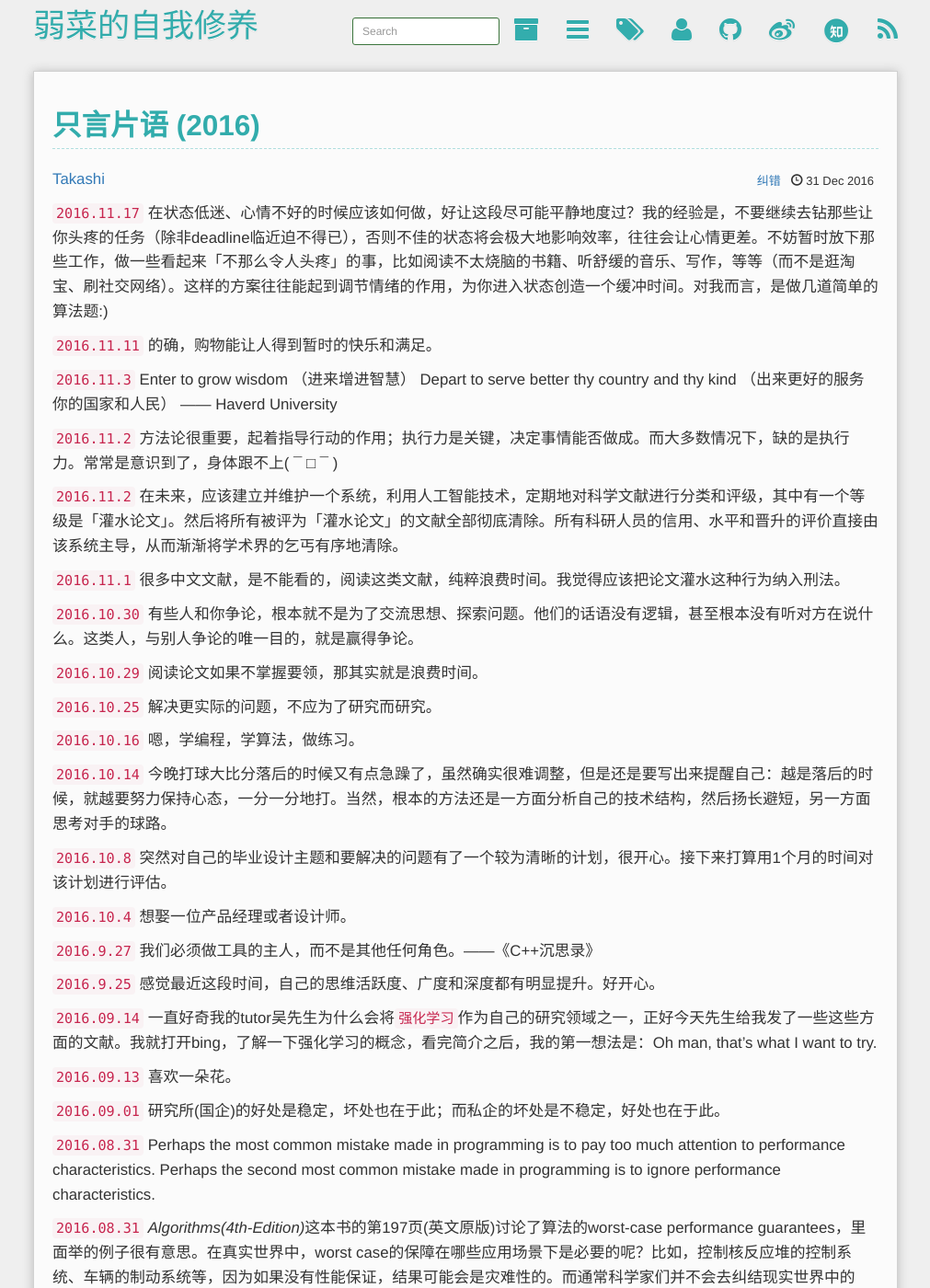
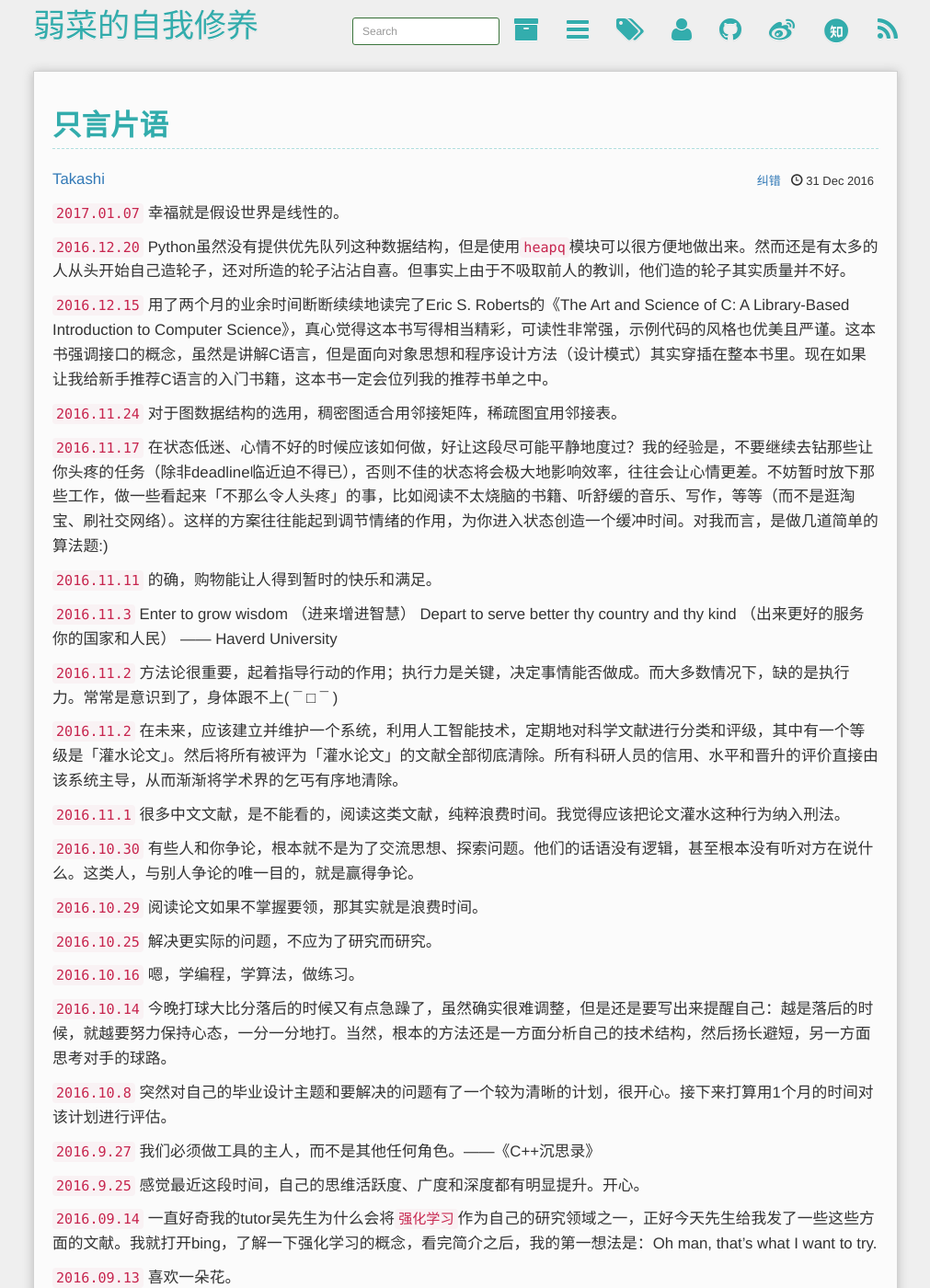
Before and after one commit to mioopoi/mioopoi.github.io, a Jekyll site: the page built from _posts/2016-12-31-tweet.md, in a window 1280 px wide and 1400 px high. Shown: the whole window at 92% size, without its empty margins (134-1145 px from the left). Built offline with Jekyll 4.4.1, drawn with Linux system fonts in a browser that asks for light colours; Markdown is read by kramdown in place of the engine named in the settings; comment, search, counter and statistics services are not loaded; some of the changed text lies outside the part shown.

Commit message:
post story-of-qiu-yi-ke.md

```diff
--- a/_posts/哲思/2016-12-31-tweet-2016.md
+++ b/_posts/2016-12-31-tweet.md
@@ -1,12 +1,20 @@
 ---
 layout: post
-title: 只言片语 (2016)
+title: 只言片语
 category: 哲思
 tags: [tweet]
 summary:
 ---
 
 [Takashi](mioopoi.github.io/about)
+
+`2017.01.07` 幸福就是假设世界是线性的。
+
+`2016.12.20` Python虽然没有提供优先队列这种数据结构，但是使用`heapq`模块可以很方便地做出来。然而还是有太多的人从头开始自己造轮子，还对所造的轮子沾沾自喜。但事实上由于不吸取前人的教训，他们造的轮子其实质量并不好。
+
+`2016.12.15` 用了两个月的业余时间断断续续地读完了Eric S. Roberts的《The Art and Science of C: A Library-Based Introduction to Computer Science》，真心觉得这本书写得相当精彩，可读性非常强，示例代码的风格也优美且严谨。这本书强调接口的概念，虽然是讲解C语言，但是面向对象思想和程序设计方法（设计模式）其实穿插在整本书里。现在如果让我给新手推荐C语言的入门书籍，这本书一定会位列我的推荐书单之中。
+
+`2016.11.24` 对于图数据结构的选用，稠密图适合用邻接矩阵，稀疏图宜用邻接表。
 
 `2016.11.17` 在状态低迷、心情不好的时候应该如何做，好让这段尽可能平静地度过？我的经验是，不要继续去钻那些让你头疼的任务（除非deadline临近迫不得已），否则不佳的状态将会极大地影响效率，往往会让心情更差。不妨暂时放下那些工作，做一些看起来「不那么令人头疼」的事，比如阅读不太烧脑的书籍、听舒缓的音乐、写作，等等（而不是逛淘宝、刷社交网络）。这样的方案往往能起到调节情绪的作用，为你进入状态创造一个缓冲时间。对我而言，是做几道简单的算法题:)
 
@@ -32,11 +40,9 @@ summary:
 
 `2016.10.8` 突然对自己的毕业设计主题和要解决的问题有了一个较为清晰的计划，很开心。接下来打算用1个月的时间对该计划进行评估。
 
-`2016.10.4` 想娶一位产品经理或者设计师。
-
 `2016.9.27` 我们必须做工具的主人，而不是其他任何角色。——《C++沉思录》
 
-`2016.9.25` 感觉最近这段时间，自己的思维活跃度、广度和深度都有明显提升。好开心。
+`2016.9.25` 感觉最近这段时间，自己的思维活跃度、广度和深度都有明显提升。开心。
 
 `2016.09.14` 一直好奇我的tutor吴先生为什么会将`强化学习`作为自己的研究领域之一，正好今天先生给我发了一些这些方面的文献。我就打开bing，了解一下强化学习的概念，看完简介之后，我的第一想法是：Oh man, that's what I want to try.
 
```
Also changed, not shown: other parts of _posts/2016-12-31-tweet.md (+1 -3 lines), _posts/教育/2017-01-23-story-of-qiu-yi-ke.md (added, +64 -0 lines), _posts/算法/2016-01-31-lintcode-binary-tree-summary.md (+14 -14 lines).
